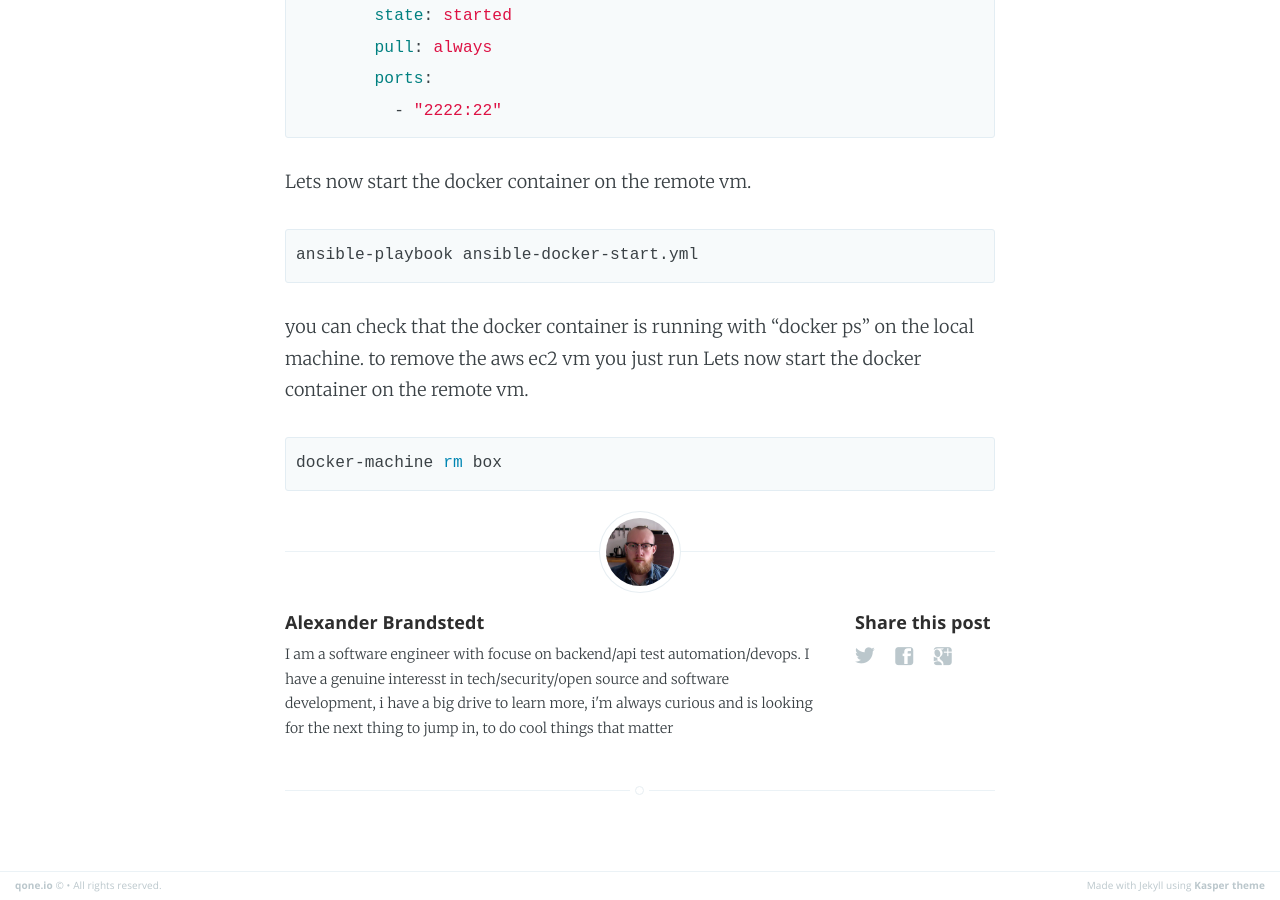
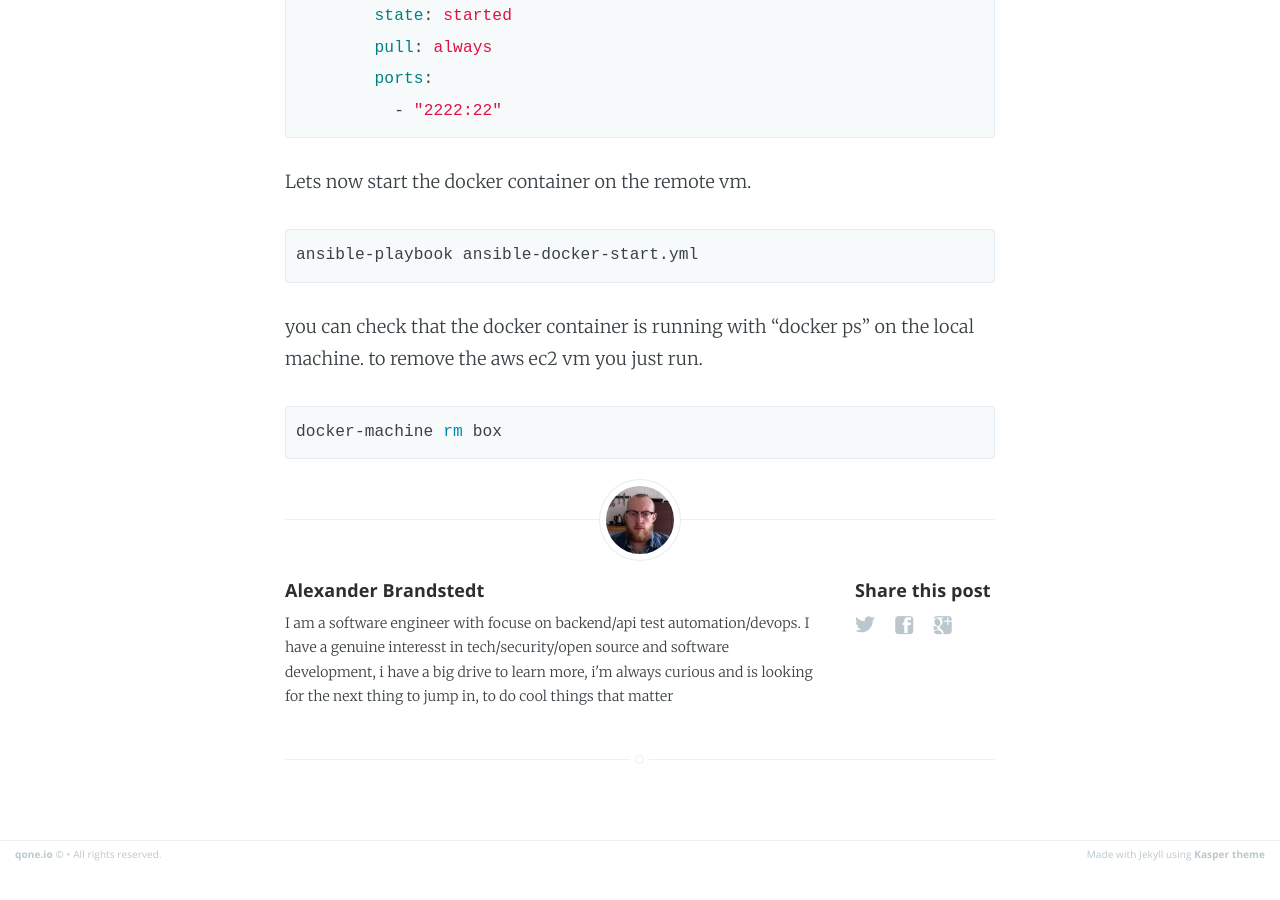
Before and after one commit to mad01/mad01.github.io, a Jekyll site: the page built from _posts/2015-06-13-docker-ansible-aws-docker-machine.md, in a window 1280 px wide and 900 px high, scrolled down 3098 px. Built offline with Jekyll 4.4.1, drawn with Linux system fonts in a browser that asks for light colours; Markdown is read by kramdown in place of the engine named in the settings; after the commit the page ends 3966 px from its top, so only the background shows below that.

Commit message:
fix a sentence structure issue

```diff
--- a/_posts/2015-06-13-docker-ansible-aws-docker-machine.md
+++ b/_posts/2015-06-13-docker-ansible-aws-docker-machine.md
@@ -80,8 +80,7 @@ Lets now start the docker container on the remote vm.
 ansible-playbook ansible-docker-start.yml
 {% endhighlight %}
 
-you can check that the docker container is running with "docker ps" on the local machine. to remove the aws ec2 vm you just run
-Lets now start the docker container on the remote vm.
+you can check that the docker container is running with "docker ps" on the local machine. to remove the aws ec2 vm you just run.
 {% highlight bash%}
 docker-machine rm box
 {% endhighlight %}
```
